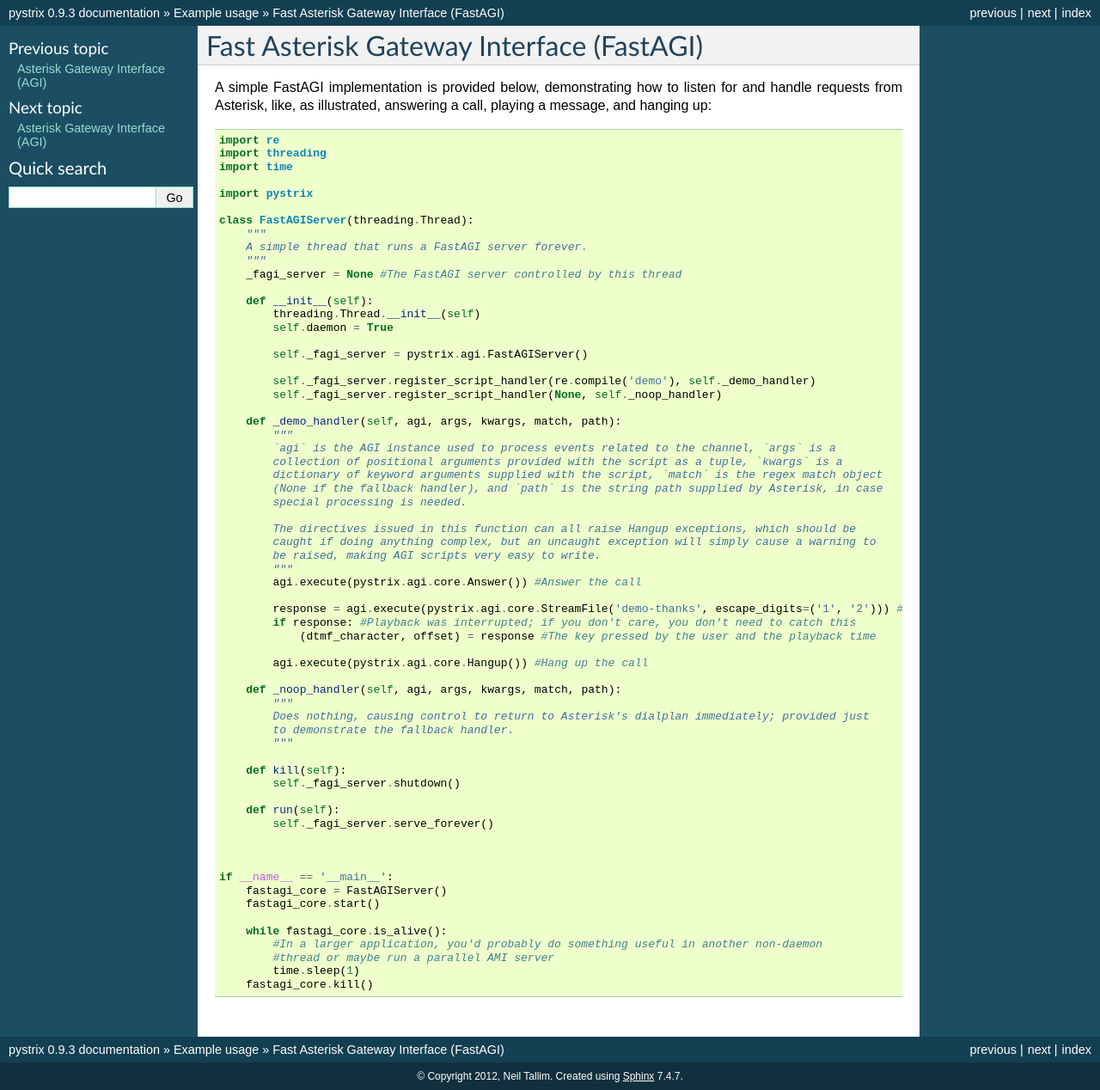
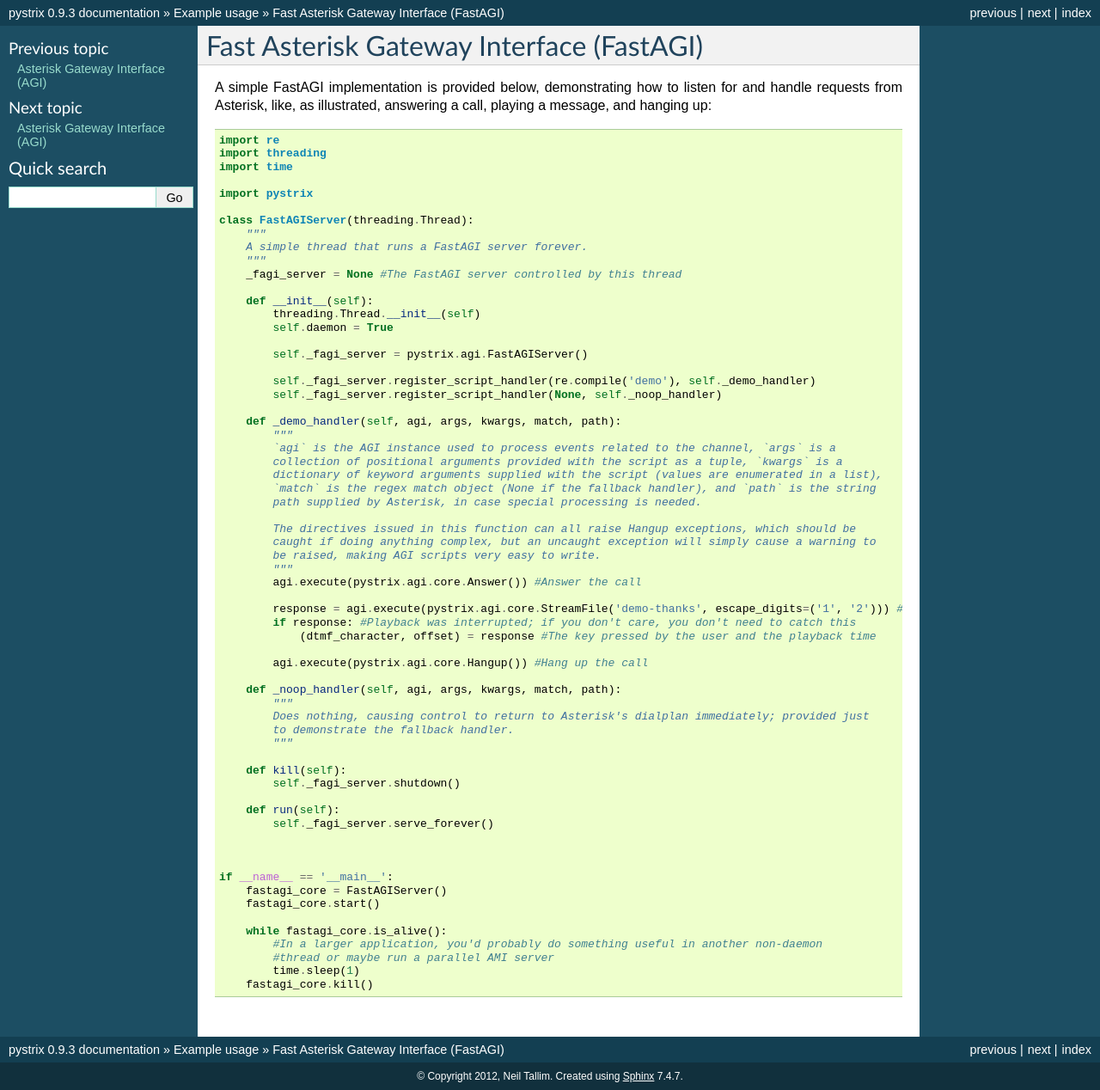
Before and after one commit to IVRTech/pystrix, a Sphinx documentation site: the page built from doc/examples/fastagi.rst, in a window 1280 px wide. Shown: the whole page at 86% size. Built offline with Sphinx 7.4.7, drawn with Linux system fonts in a browser that asks for light colours.

Commit message:
Documentation update, describing that kwargs elements are lists.

```diff
--- a/doc/examples/fastagi.rst
+++ b/doc/examples/fastagi.rst
@@ -30,9 +30,9 @@
             """
             `agi` is the AGI instance used to process events related to the channel, `args` is a
             collection of positional arguments provided with the script as a tuple, `kwargs` is a
-            dictionary of keyword arguments supplied with the script, `match` is the regex match object
-            (None if the fallback handler), and `path` is the string path supplied by Asterisk, in case
-            special processing is needed.
+            dictionary of keyword arguments supplied with the script (values are enumerated in a list),
+            `match` is the regex match object (None if the fallback handler), and `path` is the string
+            path supplied by Asterisk, in case special processing is needed.
 
             The directives issued in this function can all raise Hangup exceptions, which should be
             caught if doing anything complex, but an uncaught exception will simply cause a warning to
```
Also changed, not shown: 1 other file.
